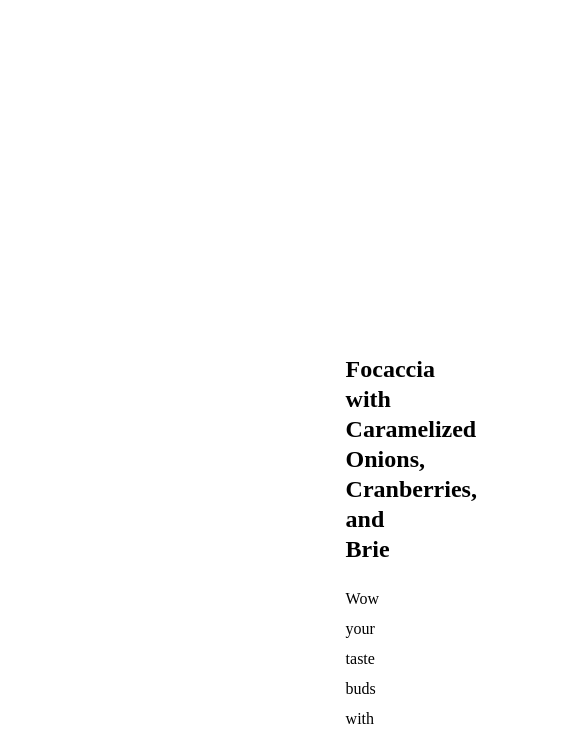
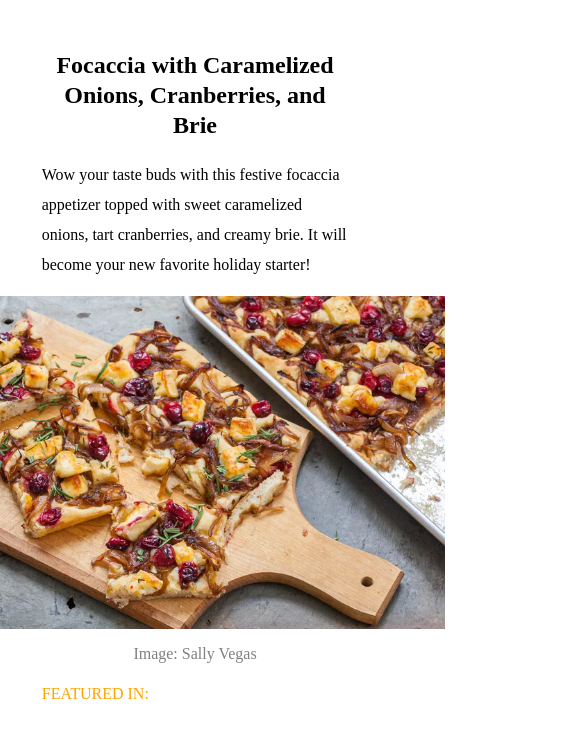
Before and after one commit to manuelfusco/U1-D3-W1, a plain HTML site: page index.html in a window 390 px wide. Shown: the part 91-832 px from the top of the page, 585 px wide, since content can reach past the window. Drawn offline with Linux system fonts and the light colour scheme.

Commit message:
more responsive

```diff
--- a/assets/style.css
+++ b/assets/style.css
@@ -23,7 +23,7 @@ body {
 }
 
 #main-container {
-  padding: 40vh;
+  padding: 4vh;
   line-height: 30px;
 }
 
```
